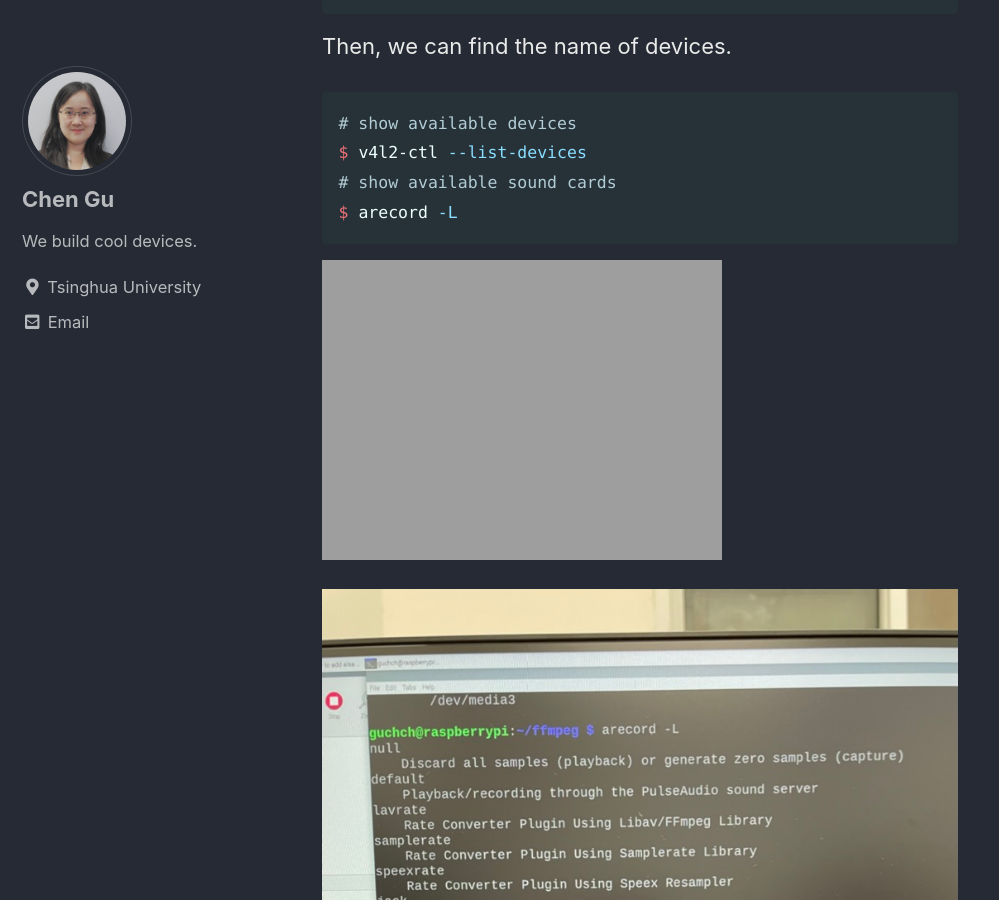
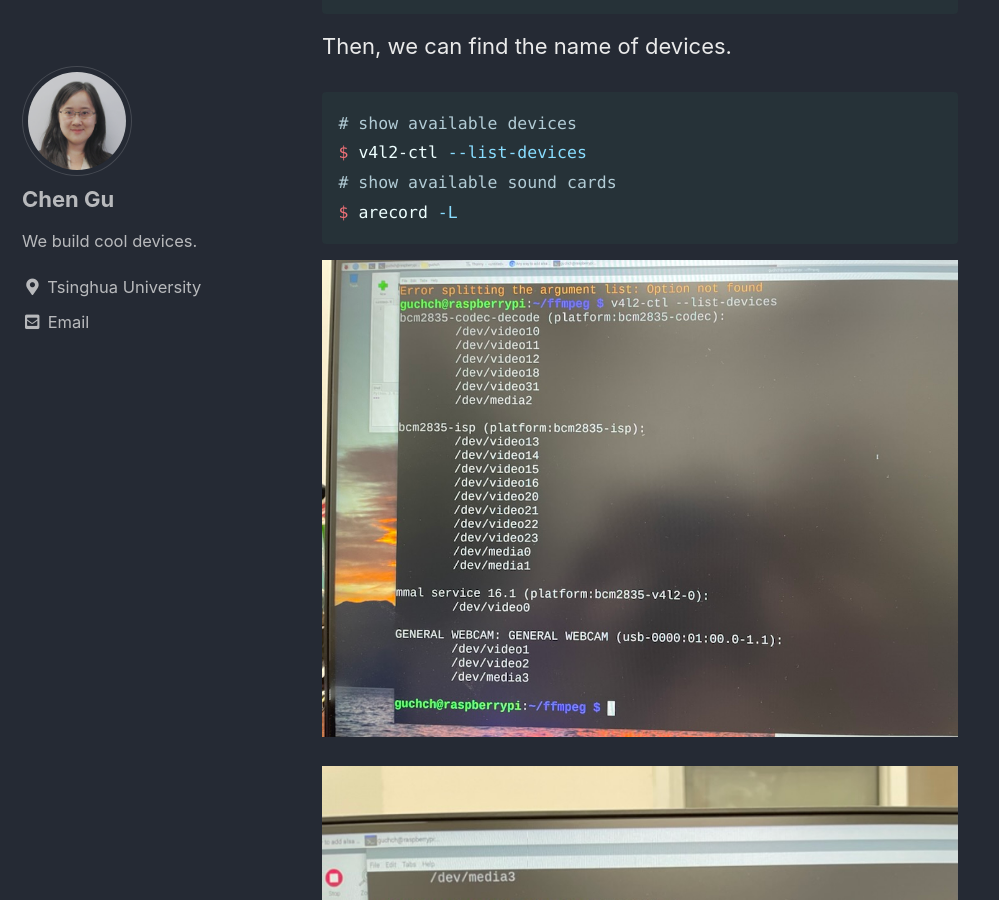
Before and after one commit to guchchcug/smart_device, a Jekyll site: the page built from _posts/2022-04-29-Live-streaming-video-and-audio-with-usb-webcam.md, in a window 1280 px wide and 900 px high, scrolled down 910 px. Shown: the whole window, without its empty margins (0-999 px from the left). Built offline with Jekyll 4.4.1, drawn with Linux system fonts in a browser that asks for light colours; cached includes are drawn as plain includes.

Commit message:
Update 2022-04-29-Live-streaming-video-and-audio-with-usb-webcam.md

````diff
--- a/_posts/2022-04-29-Live-streaming-video-and-audio-with-usb-webcam.md
+++ b/_posts/2022-04-29-Live-streaming-video-and-audio-with-usb-webcam.md
@@ -31,7 +31,7 @@ $ v4l2-ctl --list-devices
 $ arecord -L
 ```
 
-![Unsplash image 9]({{ site.url }}{{ site.baseurl }}/assets/images/v4l2-list_devices.jpeg.jpeg)
+![Unsplash image 9]({{ site.url }}{{ site.baseurl }}/assets/images/v4l2-list_devices.jpeg)
 
 ![Unsplash image 9]({{ site.url }}{{ site.baseurl }}/assets/images/arecord-L.jpeg)
 
@@ -47,4 +47,4 @@ $ ffplay -probesize 32 -analyzeduration 0 -sync ext udp://192.168.31.27:5000?pkt
 $ vlc udp://@:5000?pkt_size=1316
 ```
 
-![Unsplash image 9]({{ site.url }}{{ site.baseurl }}/assets/images/ffplay_udp_works.jpeg.jpeg)
+![Unsplash image 9]({{ site.url }}{{ site.baseurl }}/assets/images/ffplay_udp_works.jpeg)
````
